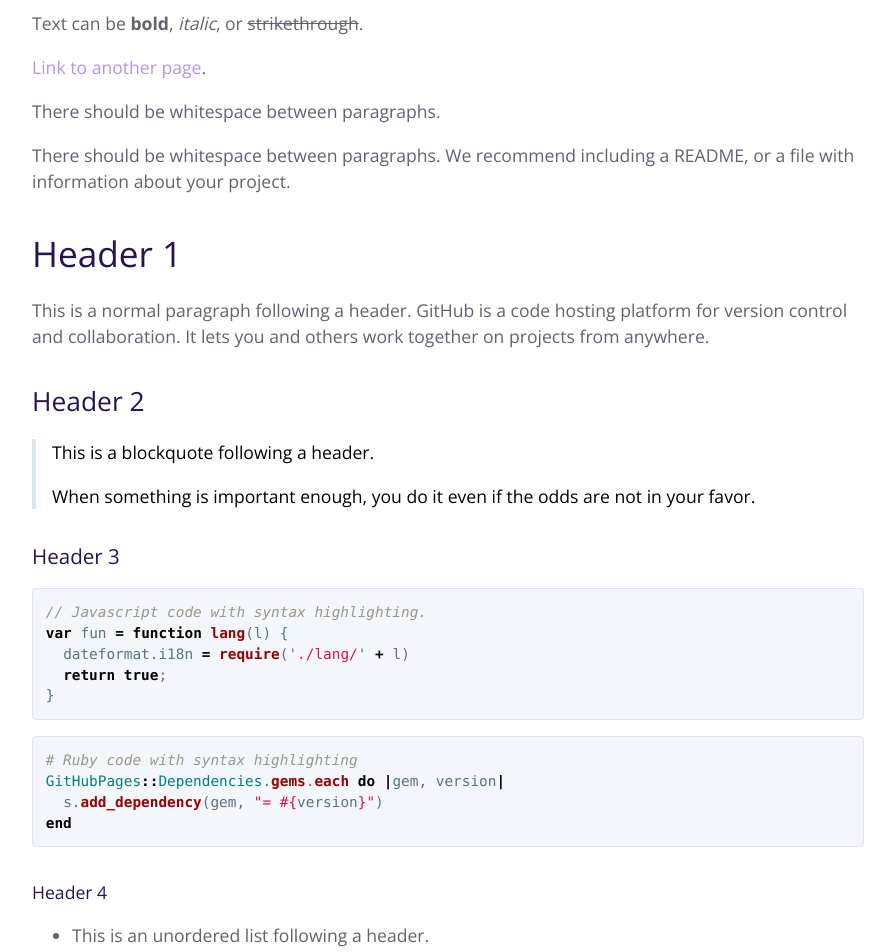
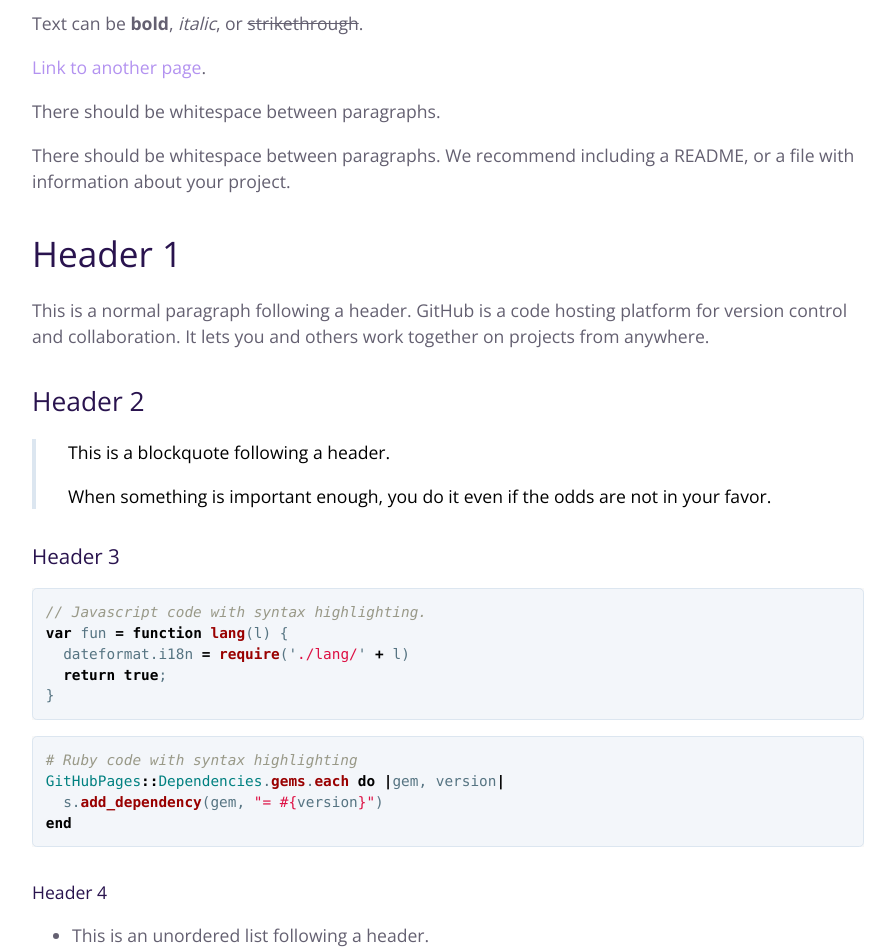
Before and after one commit to rcdorsey/rcdcorsey.github.io, a Jekyll site: the page built from index.md, in a window 1280 px wide. Shown: the part 574-1526 px from the top of the page, without its empty margins (192-1087 px from the left). Built offline with Jekyll 4.4.1, drawn with Linux system fonts in a browser that asks for light colours.

Commit message:
Update jekyll-theme-cayman.scss

```diff
--- a/_sass/jekyll-theme-cayman.scss
+++ b/_sass/jekyll-theme-cayman.scss
@@ -292,7 +292,7 @@ a {
   }
 
   blockquote {
-    padding: 0 1rem;
+    padding: 0 2rem;
     margin-left: 0;
     color: $blockquote-text-color;
     border-left: 0.3rem solid $border-color;
```
